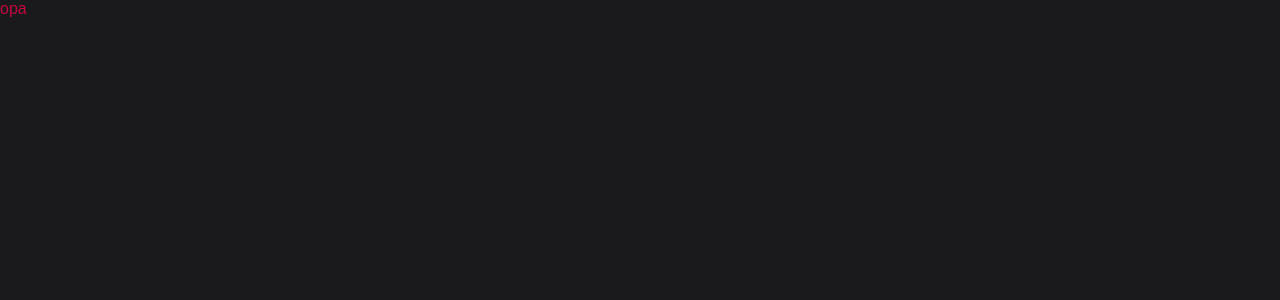
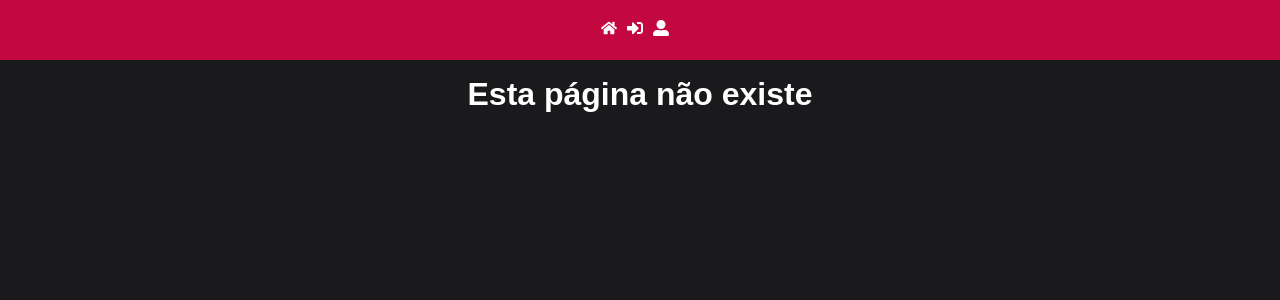
Before and after one commit to raulrozza/redux-test, a React (Create React App) app: page /login in a window 1280 px wide. Shown: the top 300 px of the page. Built offline with nearby package versions, Linux system fonts and the light colour scheme.

Commit message:
Router and private routes

```diff
--- a/package.json
+++ b/package.json
@@ -6,8 +6,10 @@
     "@testing-library/jest-dom": "^4.2.4",
     "@testing-library/react": "^9.5.0",
     "@testing-library/user-event": "^7.2.1",
+    "history": "^4.10.1",
     "react": "^16.13.1",
     "react-dom": "^16.13.1",
+    "react-icons": "^3.10.0",
     "react-router-dom": "^5.2.0",
     "react-scripts": "3.4.3",
     "styled-components": "^5.1.1"
--- a/public/index.html
+++ b/public/index.html
@@ -4,7 +4,7 @@
     <meta charset="utf-8" />
     <link rel="icon" href="%PUBLIC_URL%/favicon.ico" />
     <meta name="viewport" content="width=device-width, initial-scale=1" />
-    <meta name="theme-color" content="#000000" />
+    <meta name="theme-color" content="#1a1a1d" />
     <meta
       name="description"
       content="site used for testing Redux"
--- a/src/App.jsx
+++ b/src/App.jsx
@@ -1,13 +1,19 @@
 import React from 'react';
+import { Router } from 'react-router-dom';
 
 import GlobalStyles from './styles/global';
+import Header from './components/Header';
+import Routes from './routes/index.routes';
+
+import history from './services/history';
 
 const App = () => {
   return (
-    <>
-      <div className="App">opa</div>
+    <Router history={history}>
+      <Header />
+      <Routes />
       <GlobalStyles />
-    </>
+    </Router>
   );
 };
 
--- /dev/null
+++ b/src/components/Header/index.jsx
@@ -0,0 +1,23 @@
+import React from 'react';
+import { Link } from 'react-router-dom';
+import { FaHome, FaSignInAlt, FaUserAlt } from 'react-icons/fa';
+
+import { Nav } from './styles';
+
+function Header() {
+  return (
+    <Nav>
+      <Link to="/">
+        <FaHome />
+      </Link>
+      <Link to="/">
+        <FaSignInAlt />
+      </Link>
+      <Link to="/">
+        <FaUserAlt />
+      </Link>
+    </Nav>
+  );
+}
+
+export default Header;
--- /dev/null
+++ b/src/components/Header/styles.js
@@ -0,0 +1,16 @@
+import styled from 'styled-components';
+import colors from '../../config/colors';
+
+export const Nav = styled.nav`
+  background: ${colors.primaryColor};
+  padding: 20px;
+  display: flex;
+  align-items: center;
+  justify-content: center;
+
+  a {
+    color: #fff;
+    margin-right: 10px;
+    font-weight: bold;
+  }
+`;
--- /dev/null
+++ b/src/pages/NotFound/index.jsx
@@ -0,0 +1,13 @@
+import React from 'react';
+
+import { Container } from './styles';
+
+function NotFound() {
+  return (
+    <Container>
+      <h1>Esta página não existe</h1>
+    </Container>
+  );
+}
+
+export default NotFound;
--- /dev/null
+++ b/src/pages/NotFound/styles.js
@@ -0,0 +1,8 @@
+import styled from 'styled-components';
+
+export const Container = styled.div`
+  color: #fff;
+  display: flex;
+  justify-content: center;
+  padding: 16px;
+`;
--- /dev/null
+++ b/src/routes/Private.jsx
@@ -0,0 +1,27 @@
+import React from 'react';
+import PropTypes from 'prop-types';
+import { Route, Redirect } from 'react-router-dom';
+
+function Private({ component: Component, isClosed, ...rest }) {
+  const isLoggedIn = false;
+
+  if (isClosed && !isLoggedIn)
+    return (
+      <Redirect
+        to={{ pathname: '/login', state: { prevPath: rest.location.pathname } }}
+      />
+    );
+
+  return <Route {...rest} component={Component} />;
+}
+
+Private.defaultProps = {
+  isClosed: false,
+};
+
+Private.propTypes = {
+  component: PropTypes.node.isRequired,
+  isClosed: PropTypes.bool,
+};
+
+export default Private;
--- /dev/null
+++ b/src/routes/index.routes.jsx
@@ -0,0 +1,18 @@
+import React from 'react';
+import { Switch } from 'react-router-dom';
+import Private from './Private';
+
+// Pages
+import Login from '../pages/Login';
+import NotFound from '../pages/NotFound';
+
+function Routes() {
+  return (
+    <Switch>
+      <Private path="/" exact component={Login} />
+      <Private path="*" component={NotFound} />
+    </Switch>
+  );
+}
+
+export default Routes;
--- /dev/null
+++ b/src/services/history.js
@@ -0,0 +1,5 @@
+import { createBrowserHistory } from 'history';
+
+const history = createBrowserHistory();
+
+export default history;
```
Also changed, not shown: 1 other file (tests, documents, lock files or other folders).
